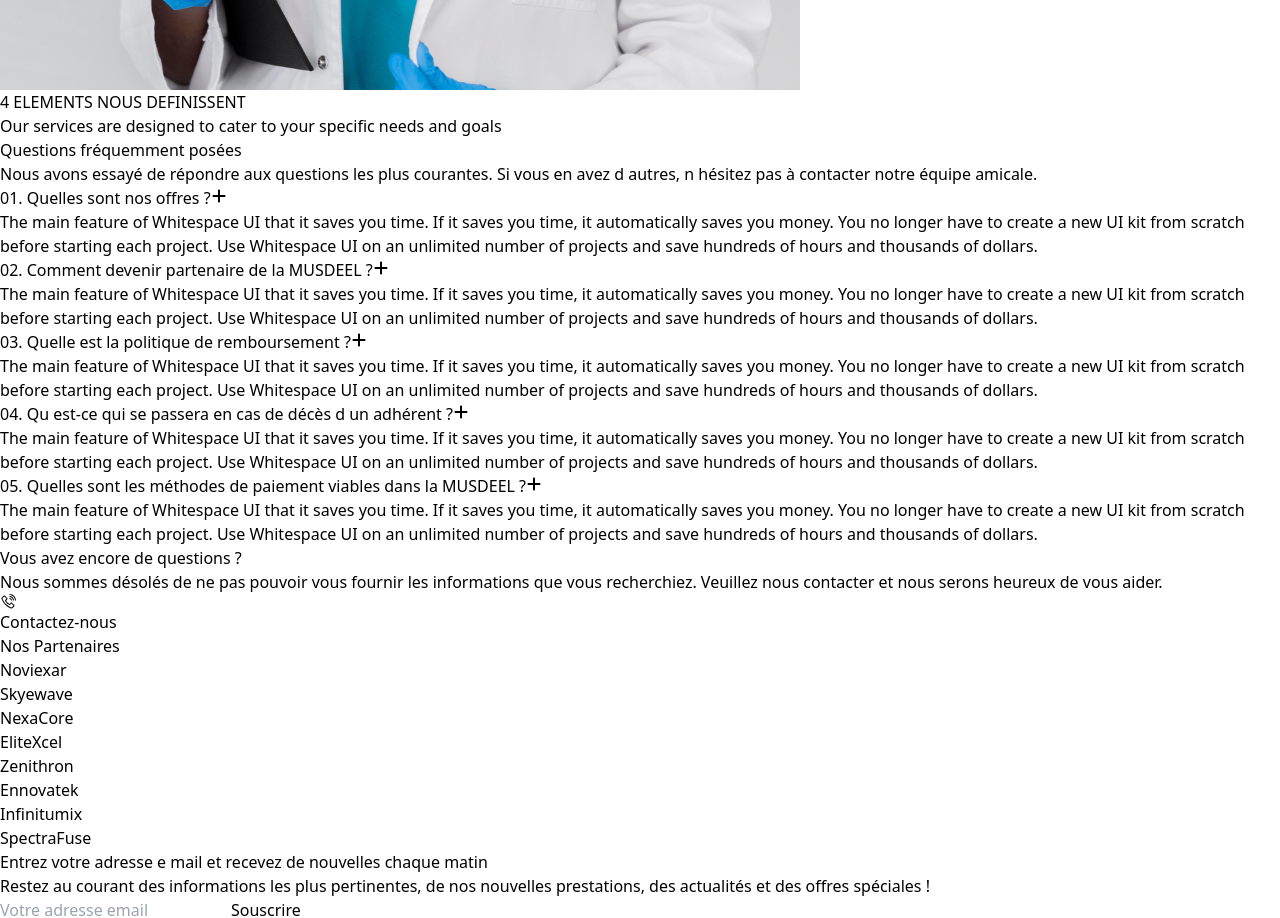
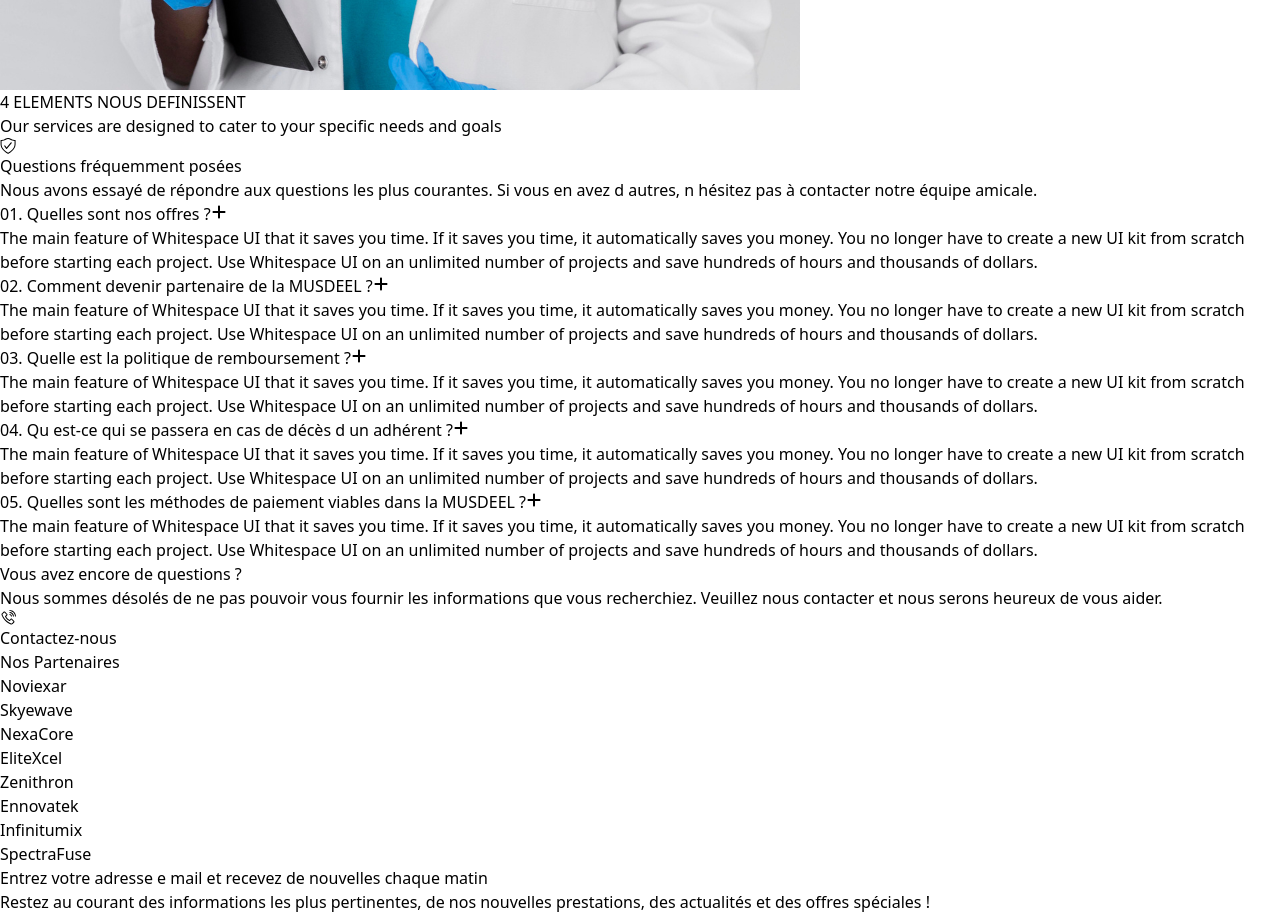
Before and after one commit to rovertnet/Scool, a React (Vite) app: page / in a window 1280 px wide. Shown: the part 5540-6458 px from the top of the page. Built offline with nearby package versions, Linux system fonts and the light colour scheme.

Commit message:
last commit

```diff
--- a/src/component/cHome/Element.jsx
+++ b/src/component/cHome/Element.jsx
@@ -1,3 +1,4 @@
+import { VscWorkspaceTrusted } from "react-icons/vsc";
 
 const Element = () => {
   return (
@@ -13,20 +14,18 @@ const Element = () => {
         </div>
 
         <div className="grid grid-cols-1 md:grid-rows-2 gap-10">
-
           <div className="flex justify-start items-start flex-col gap-10">
             <div className="flex flex-col justify-start items-start md:py-5 py-6">
+              <VscWorkspaceTrusted className=" text-xl text-green-500" />
 
             </div>
           </div>
 
-          <div className="grid md:grid-cols-2 grid-cols-2 gap-10">
-
-          </div>
+          <div className="grid md:grid-cols-2 grid-cols-2 gap-10"></div>
         </div>
       </div>
     </>
   );
-}
+};
 
-export default Element
+export default Element;
```
